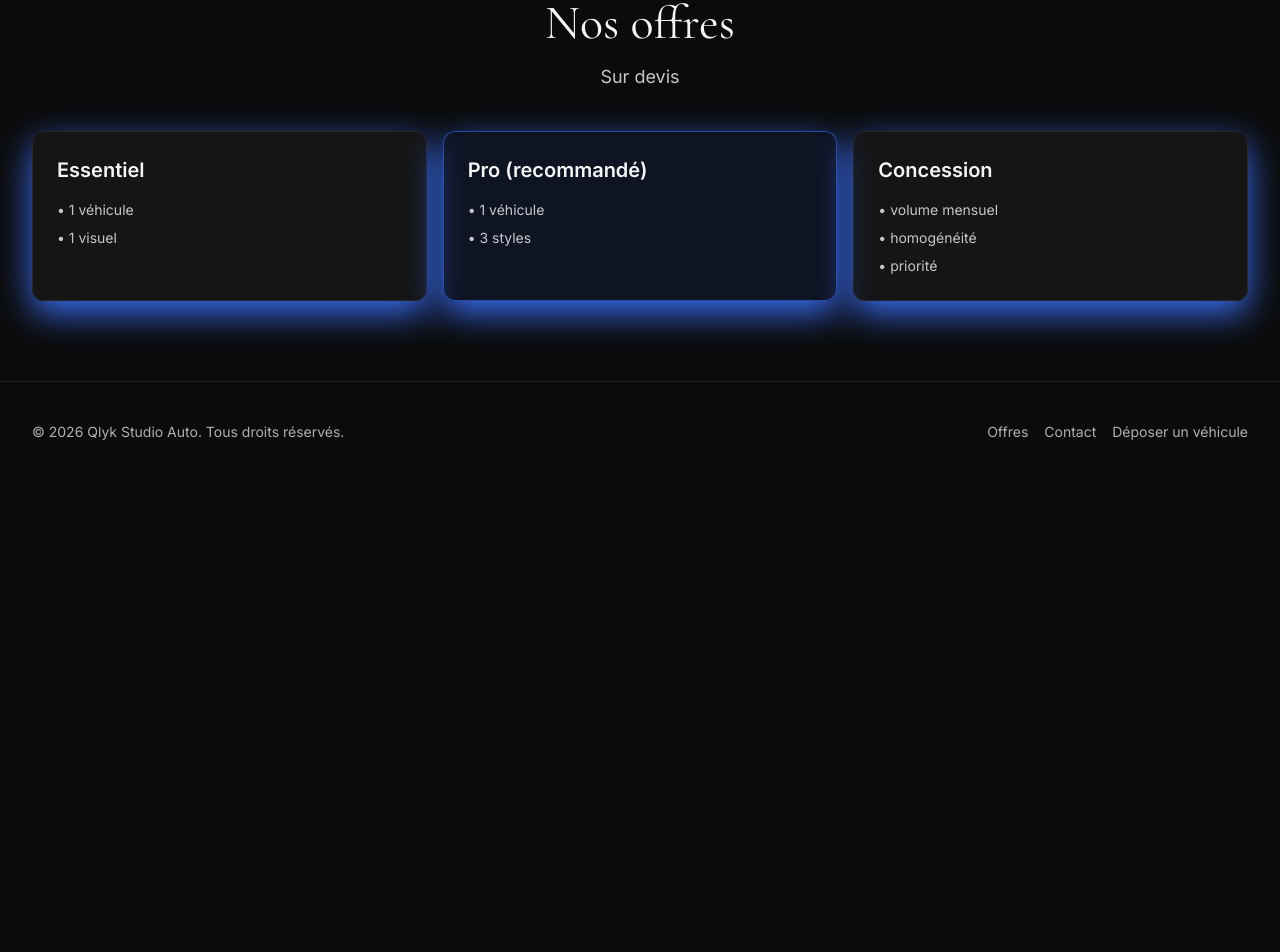
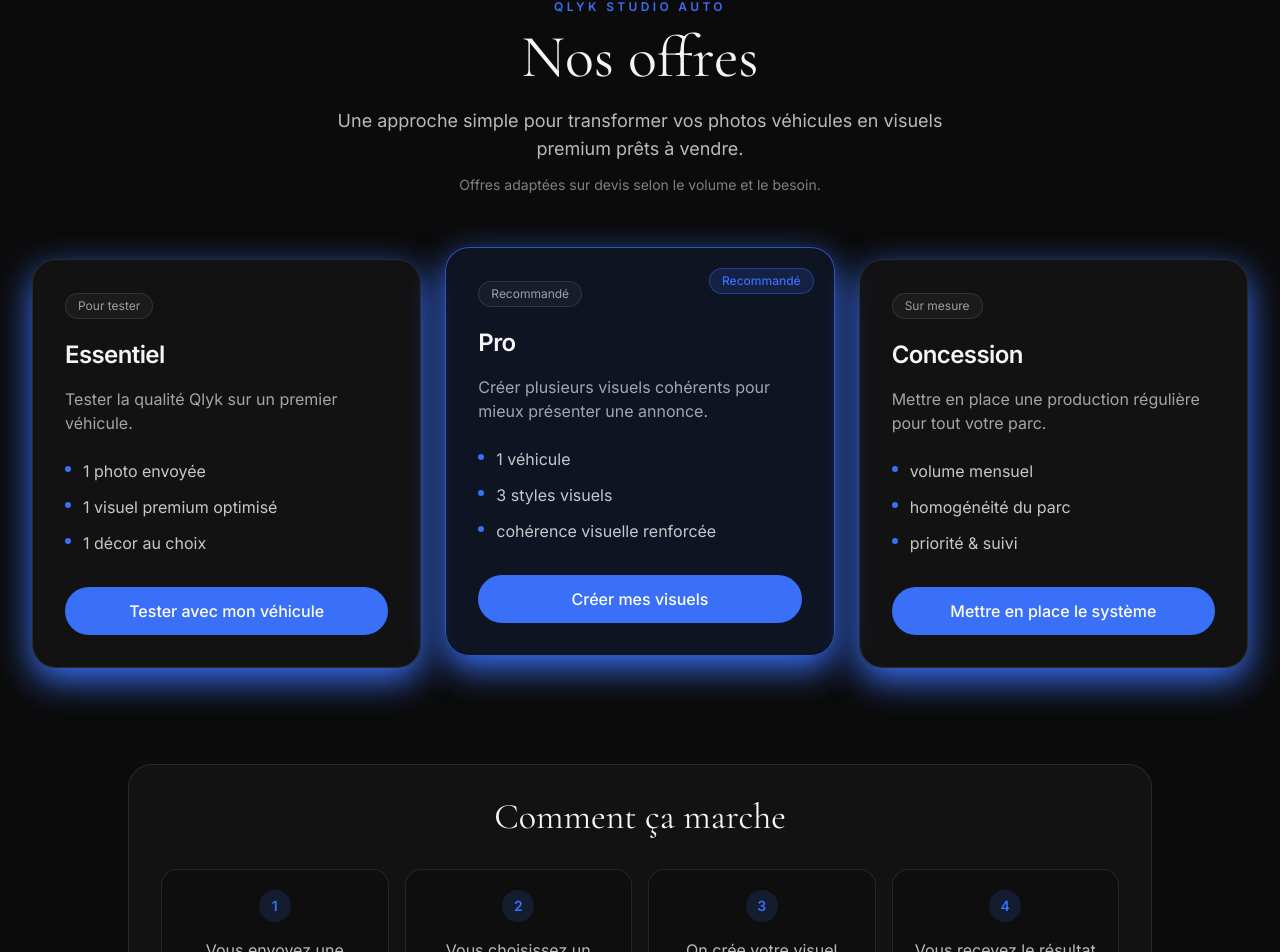
Before and after one commit to arnaudcrestey/qlyk-studio-auto, a Next.js app: page /offres in a window 1280 px wide. Shown: the part 162-1114 px from the top of the page. Before the commit the page ends 800 px from the top, so only its background shows below. Built offline with nearby package versions, Linux system fonts and the light colour scheme.

Commit message:
Update page.tsx

```diff
--- a/app/offres/page.tsx
+++ b/app/offres/page.tsx
@@ -1,38 +1,133 @@
+import Link from 'next/link';
 import { Card } from '@/components/ui/card';
+import { Button } from '@/components/ui/button';
 
 const offers = [
   {
     title: 'Essentiel',
-    items: ['1 véhicule', '1 visuel']
+    badge: 'Pour tester',
+    description: 'Tester la qualité Qlyk sur un premier véhicule.',
+    items: ['1 photo envoyée', '1 visuel premium optimisé', '1 décor au choix'],
+    cta: 'Tester avec mon véhicule',
+    highlight: false
   },
   {
-    title: 'Pro (recommandé)',
-    items: ['1 véhicule', '3 styles']
+    title: 'Pro',
+    badge: 'Recommandé',
+    description: 'Créer plusieurs visuels cohérents pour mieux présenter une annonce.',
+    items: ['1 véhicule', '3 styles visuels', 'cohérence visuelle renforcée'],
+    cta: 'Créer mes visuels',
+    highlight: true
   },
   {
     title: 'Concession',
-    items: ['volume mensuel', 'homogénéité', 'priorité']
+    badge: 'Sur mesure',
+    description: 'Mettre en place une production régulière pour tout votre parc.',
+    items: ['volume mensuel', 'homogénéité du parc', 'priorité & suivi'],
+    cta: 'Mettre en place le système',
+    highlight: false
   }
+];
+
+const steps = [
+  'Vous envoyez une photo',
+  'Vous choisissez un style',
+  'On crée votre visuel',
+  'Vous recevez le résultat'
 ];
 
 export default function OffresPage() {
   return (
-    <section className="section-spacing">
+    <section className="section-spacing overflow-hidden">
       <div className="container-premium">
-        <h1 className="text-center font-serif text-4xl sm:text-5xl">Nos offres</h1>
-        <p className="mt-4 text-center text-lg text-foreground/80">Sur devis</p>
+        <div className="mx-auto max-w-3xl text-center">
+          <p className="mb-3 text-xs font-semibold uppercase tracking-[0.28em] text-premium">
+            Qlyk Studio Auto
+          </p>
 
-        <div className="mt-10 grid gap-4 md:grid-cols-3">
-          {offers.map((offer, index) => (
-            <Card key={offer.title} className={index === 1 ? 'border-premium/60 bg-premium/10' : ''}>
-              <h2 className="text-xl font-semibold">{offer.title}</h2>
-              <ul className="mt-4 space-y-2 text-sm text-foreground/80">
-                {offer.items.map((item) => (
-                  <li key={item}>• {item}</li>
-                ))}
-              </ul>
+          <h1 className="font-serif text-4xl leading-tight sm:text-5xl lg:text-6xl">
+            Nos offres
+          </h1>
+
+          <p className="mx-auto mt-5 max-w-2xl text-base leading-relaxed text-foreground/75 sm:text-lg">
+            Une approche simple pour transformer vos photos véhicules en visuels
+            premium prêts à vendre.
+          </p>
+
+          <p className="mt-3 text-sm text-foreground/50">
+            Offres adaptées sur devis selon le volume et le besoin.
+          </p>
+        </div>
+
+        <div className="mt-12 grid gap-5 sm:gap-6 lg:mt-16 lg:grid-cols-3">
+          {offers.map((offer) => (
+            <Card
+              key={offer.title}
+              className={`relative flex min-h-[330px] flex-col justify-between rounded-3xl p-6 sm:p-8 transition-all duration-300 ${
+                offer.highlight
+                  ? 'border-premium/70 bg-premium/10 shadow-[0_0_45px_rgba(37,99,235,0.35)] lg:-translate-y-3'
+                  : 'border-white/10 bg-white/[0.03]'
+              }`}
+            >
+              {offer.highlight && (
+                <div className="absolute right-5 top-5 rounded-full border border-premium/40 bg-premium/15 px-3 py-1 text-xs font-medium text-premium">
+                  Recommandé
+                </div>
+              )}
+
+              <div>
+                <p className="mb-5 inline-flex rounded-full border border-white/10 bg-white/[0.04] px-3 py-1 text-xs text-foreground/60">
+                  {offer.badge}
+                </p>
+
+                <h2 className="max-w-[85%] text-2xl font-semibold tracking-tight">
+                  {offer.title}
+                </h2>
+
+                <p className="mt-4 text-sm leading-relaxed text-foreground/65 sm:text-base">
+                  {offer.description}
+                </p>
+
+                <ul className="mt-6 space-y-3 text-sm text-foreground/80 sm:text-base">
+                  {offer.items.map((item) => (
+                    <li key={item} className="flex gap-3">
+                      <span className="mt-[0.45em] h-1.5 w-1.5 shrink-0 rounded-full bg-premium" />
+                      <span>{item}</span>
+                    </li>
+                  ))}
+                </ul>
+              </div>
+
+              <Link href="/depot" className="mt-8 block">
+                <Button className="h-12 w-full rounded-full text-sm font-medium sm:text-base">
+                  {offer.cta}
+                </Button>
+              </Link>
             </Card>
           ))}
+        </div>
+
+        <div className="mx-auto mt-20 max-w-5xl rounded-3xl border border-white/10 bg-white/[0.03] p-6 text-center sm:p-8 lg:mt-24">
+          <h3 className="font-serif text-3xl sm:text-4xl">
+            Comment ça marche
+          </h3>
+
+          <div className="mt-8 grid gap-4 sm:grid-cols-2 lg:grid-cols-4">
+            {steps.map((step, index) => (
+              <div
+                key={step}
+                className="rounded-2xl border border-white/10 bg-black/20 p-5 text-left sm:text-center"
+              >
+                <div className="mb-4 flex h-8 w-8 items-center justify-center rounded-full bg-premium/15 text-sm font-semibold text-premium sm:mx-auto">
+                  {index + 1}
+                </div>
+
+                <p className="text-sm leading-relaxed text-foreground/75 sm:text-base">
+                  {step}
+                </p>
+              </div>
+            ))}
+          </div>
         </div>
       </div>
     </section>
```
